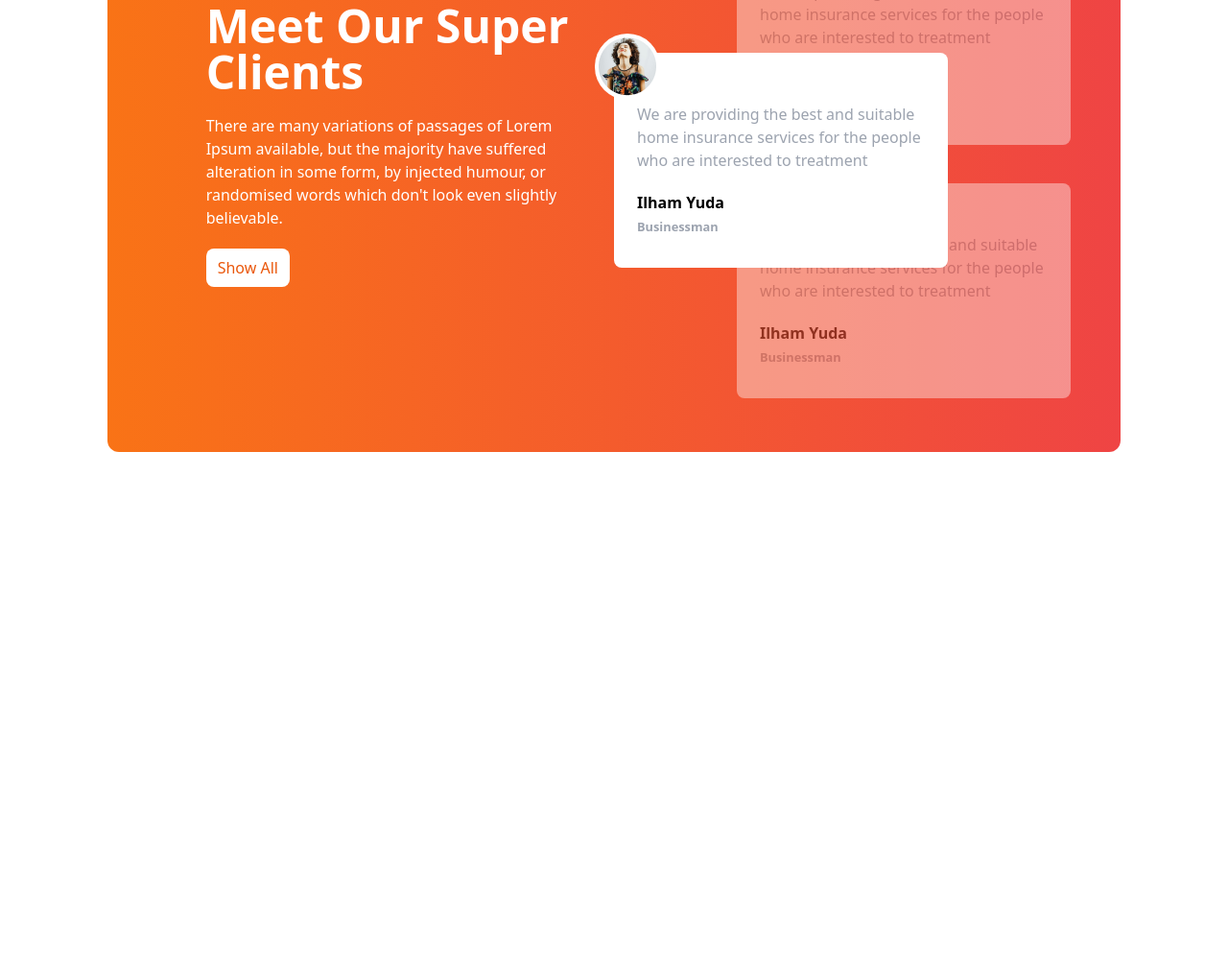
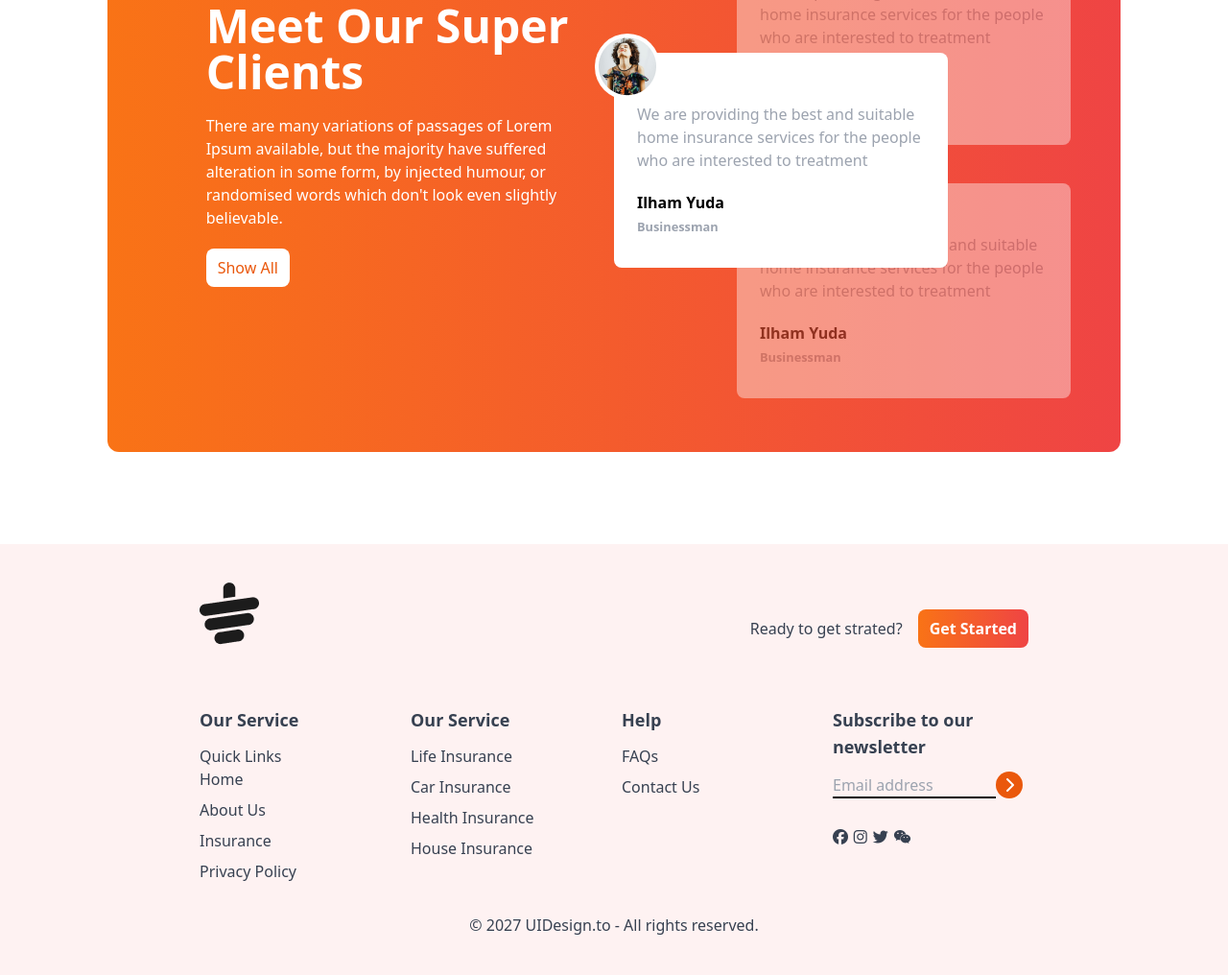
Before and after one commit to Tamanna4D/tea-house-resources, a plain HTML site: page index.htm in a window 1280 px wide. Shown: the part 2024-3040 px from the top of the page at 96% size. Before the commit the page ends 2591 px from the top, so only its background shows below. Drawn offline with nearby package versions, Linux system fonts and the light colour scheme.

Commit message:
added all new updated

```diff
--- a/index.htm
+++ b/index.htm
@@ -183,6 +183,96 @@
                       </div>
                 </div>
             </section>
+
+            <!-- news section  -->
+
     </main>
+    <!-- footer section -->
+
+    <footer class="bg-red-50 text-gray-700 py-10 px-4 md:px-16">
+        <div class="w-9/12 mx-auto">
+            <!-- logo -->
+            <div class="mb-8 flex justify-between">
+                <img class="mb-8" src="images/cup.png" alt="">
+                    <div class="flex items-center gap-4">
+                        <h4>Ready to get strated?</h4>
+                        <button class="bg-gradient-to-r from-orange-500 to-red-500 px-3 py-2 rounded-lg text-white font-bold">Get Started</button>
+                    </div>
+            </div>
+            <!-- links -->
+            <div class="grid grid-cols-1 md:grid-cols-2 lg:grid-cols-4 gap-4">
+                <!-- first column -->
+                 <div>
+                    <h3 class="font-semibold text-lg mb-3">Our Service</h3>Quick Links
+                    <ul class="space-y-2">
+                        <li>
+                            <a class="hover:text-orange-600" href="">Home</a>
+
+                        </li>
+                        <li>
+                            <a class="hover:text-orange-600"  href="">About Us</a>
+                        </li>
+                        <li>
+                            <a class="hover:text-orange-600"  href="">Insurance</a>
+                        </li>
+                        <li>
+                            <a class="hover:text-orange-600"  href="">Privacy Policy</a>
+                        </li>
+                    </ul>
+                 </div>
+                 <!-- second column -->
+             <div>
+                <h3 class="font-semibold text-lg mb-3">Our Service</h3>
+                <ul class="space-y-2">
+                    <li>
+                        <a class="hover:text-orange-600" href="">Life Insurance</a>
+
+                    </li>
+                    <li>
+                        <a class="hover:text-orange-600"  href="">Car Insurance</a>
+                    </li>
+                    <li>
+                        <a class="hover:text-orange-600"  href="">Health Insurance</a>
+                    </li>
+                    <li>
+                        <a class="hover:text-orange-600"  href="">House Insurance</a>
+                    </li>
+                </ul>
+                </div>
+                <!-- Third column -->
+                <div>
+                    <h3 class="font-semibold text-lg mb-3">Help</h3>
+                    <ul class="space-y-2">
+                        <li>
+                            <a class="hover:text-orange-600" href="">FAQs</a>
+
+                        </li>
+                        <li>
+                            <a class="hover:text-orange-600"  href="">Contact Us</a>
+                        </li>
+                    </ul>
+                 </div>
+                 <!-- Fourth column -->
+                 <div>
+                    <h3 class="font-semibold text-lg mb-3">Subscribe to our newsletter</h3>
+                    <div class="flex flex-col space-y-2">
+                        <div>
+                            <input placeholder="Email address" type="text" class="bg-transparent border-b-2 border-black w-4/6 md:w-5/6"><i class="fa-solid fa-chevron-right w-7 h-7 bg-orange-600 inline-flex rounded-full text-white justify-center items-center"></i>
+
+                            <div class="flex justify-between justify-center w-2/5 mb-2 mt-8">
+                                <i class="fa-brands fa-facebook"></i>
+                                <i class="fa-brands fa-instagram"></i>
+                                <i class="fa-brands fa-twitter"></i>
+                                <i class="fa-brands fa-weixin"></i>
+                            </div>
+                        </div>
+                    </div>
+                 </div>
+            </div>
+            <div class="text-center pt-4 mt-4">
+                <p>© 2027 UIDesign.to - All rights reserved.</p>
+            </div>
+        </div>
+    </footer>
 </body>
 </html>
```
